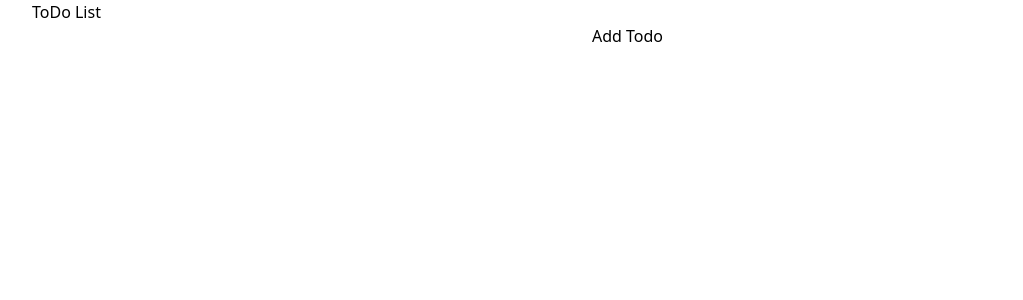
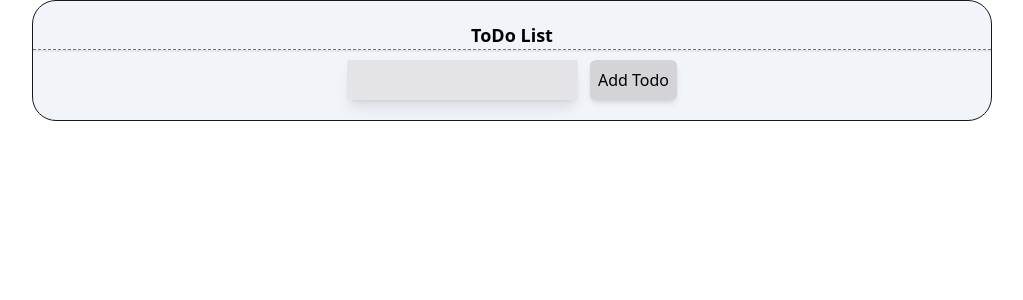
Before and after one commit to deanwg/todo, a React (Create React App) app: page / in a window 1280 px wide. Shown: the top 300 px of the page, without its empty margins (128-1151 px from the left). Built offline with nearby package versions, Linux system fonts and the light colour scheme.

Commit message:
basic styling added

```diff
--- a/src/TodoList/Todo.js
+++ b/src/TodoList/Todo.js
@@ -9,8 +9,7 @@ const Todo = ({ todo, deleteTodo, completedToggled }) => {
     <div className="flex flex-row justify-between">
       <Checkbox onChange={() => completedToggled(todo.id)} />
       <span className={`${todo.completed ? "line-through" : ""}`}>
-        {todo.text} {todo.completed}
-        {JSON.stringify(todo)}
+        {todo.text}
       </span>
       <IconButton onClick={() => deleteTodo(todo.id)}>
         <DeleteIcon />
--- a/src/TodoList/TodoList.js
+++ b/src/TodoList/TodoList.js
@@ -1,5 +1,6 @@
 import React, { useEffect, useState } from "react";
 import Todo from "./Todo";
+
 
 const TodoList = () => {
   const [todos, setTodos] = useState([]);
@@ -37,10 +38,10 @@ const TodoList = () => {
   };
 
   return (
-    <div>
-      <h1>ToDo List</h1>
+    <div className=" bg-slate-100 py-5 border border-zinc-900 rounded-3xl">
+      <h1 className="flex justify-center text-lg font-bold border-b border-dashed border-zinc-500">ToDo List</h1>
       <div className="flex flex-col">
-        <div>
+        <div className="border divide-dashed mb-2">
           {todos.map((todo) => (
             <Todo
               key={todo.id}
@@ -56,9 +57,9 @@ const TodoList = () => {
             value={input}
             onChange={(e) => setInput(e.target.value)}
             onKeyDown={handleKeyDown}
-            className="bg-blue"
+            className="bg-zinc-200 shadow-lg rounded-sm"
           />
-          <button onClick={addToDo}>Add Todo</button>
+          <button className="bg-zinc-300 shadow-md p-2 ml-3 rounded-md" onClick={addToDo}>Add Todo</button>
         </div>
       </div>
     </div>
```
